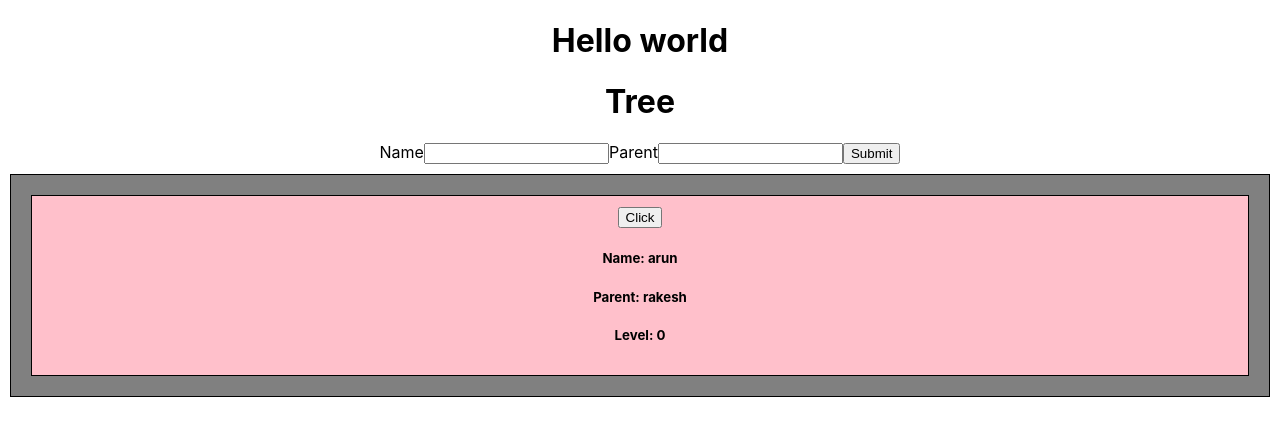
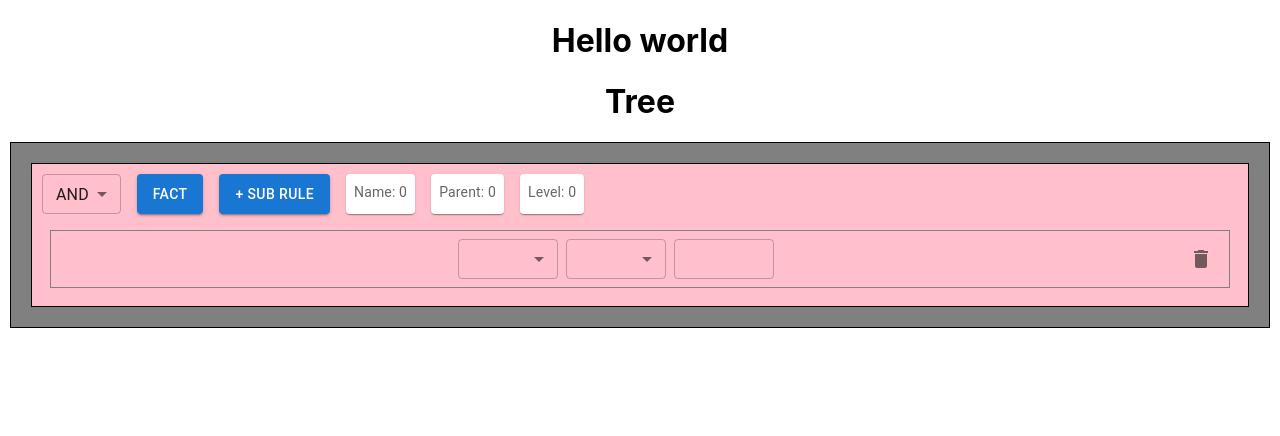
Before and after one commit to Arunkumar2611/Prac, a React (Create React App) app: page / in a window 1280 px wide. Shown: the top 436 px of the page. Built offline with nearby package versions, Linux system fonts and the light colour scheme.

Commit message:
format and remove unused code

```diff
--- a/src/TreeComponent/ListItem.js
+++ b/src/TreeComponent/ListItem.js
@@ -1,28 +1,91 @@
-import React from "react";
+import React, { useState } from "react";
+import { Box, Button, IconButton, Stack, Select, MenuItem, Paper } from "@mui/material";
+import DeleteIcon from "@mui/icons-material/Delete";
+import FactSelect from "../Component/FactSelect";
+import { styled } from '@mui/material/styles';
+
+const Item = styled(Paper)(({ theme }) => ({
+  backgroundColor: theme.palette.mode === 'dark' ? '#1A2027' : '#fff',
+  ...theme.typography.body2,
+  padding: theme.spacing(1),
+  textAlign: 'center',
+  color: theme.palette.text.secondary,
+}));
 
 export default function ListItem(props) {
   const { item, level, handleClick, recursiveRemove } = props;
-  console.log("%cInside Listitem", "color: purple", item);
+  // console.log("%cInside Listitem", "color: purple", item, level);
+  const [subrule, setSubRule] = useState(item.logical);
+  const [addFact, setAddFact] = useState([
+    { optionVal: "", operatorVal: "", valText: "" }
+  ]);
+
+  const handleAddFact = () => {
+    setAddFact([...addFact, { optionVal: "", operatorVal: "", valText: "" }]);
+  };
+
+  const handleLogicalChange = (event) => {
+    setSubRule(event.target.value);
+  };
+
+  console.log("------logical : ", subrule)
+  console.log("item.name : ", item.name)
+  console.log("item.parent : ", item.parent)
+  console.log("item.logical : ", item.logical)
+
   return (
-    <article
-    style={{
+    <Box
+      style={{
         backgroundColor: 'pink',
         border: '1px solid',
         padding: '10px',
         margin: '10px',
       }}
     >
-      <button onClick={(e) => handleClick(e, {
-            name: item.parent + Math.floor(Math.random() * 100),
-            children: [],
-            parent: item.name || null,
+      <Stack spacing={2} direction="row">
+        <Select
+          size="small"
+          name="logical"
+          value={subrule}
+          onChange={handleLogicalChange}
+        >
+          <MenuItem value={"AND"}>AND</MenuItem>
+          <MenuItem value={"OR"}>OR</MenuItem>
+        </Select>
+        <Button variant="contained" onClick={handleAddFact}>
+          Fact
+        </Button>
+        <Button variant="contained" onClick={(e) => handleClick(e, {
+          logical: subrule,
+          name: item.parent + Math.floor(Math.random() * 100),
+          children: [],
+          parent: item.name || null,
 
-          })}>Click</button>
+        })}>
+          + Sub Rule
+        </Button>
+        {level > 0 && <IconButton
+          sx={{ float: "right" }}
+          onClick={() => recursiveRemove(item.name)}
+        >
+          <DeleteIcon />
+        </IconButton>}
 
-      {level > 0 && <button onClick={() => recursiveRemove(item.name)}>Remove</button>}
-      <h5>Name: {item.name}</h5>
-      <h5>Parent: {item.parent}</h5>
-      <h5>Level: {level}</h5>
-    </article>
+        <Item>Name: {item.name}</Item>
+        <Item>Parent: {item.parent}</Item>
+        <Item>Level: {level}</Item>
+
+      </Stack>
+      <Box sx={{ mt: 2 }}>
+        {addFact.map((fact, index) => (
+          <FactSelect
+            fact={fact}
+            addFact={addFact}
+            index={index}
+            setAddFact={setAddFact}
+          />
+        ))}
+      </Box>
+    </Box>
   );
 }
--- a/src/TreeComponent/MainApp.js
+++ b/src/TreeComponent/MainApp.js
@@ -2,80 +2,51 @@ import React from 'react'
 import TreeDynamicData from './TreeDynamicData';
 import Form from './Form';
 import { findNodeOriginal } from './Helpers/findNodeOriginal';
+import { yellow } from '@mui/material/colors';
 
 const MainApp = () => {
   const [newData, setNewData] = React.useState([
     {
-        "name": "arun",
+      "logical": "AND",
+      "name": 0,
       "children": [],
-        "parent": "rakesh",
-        "level": 1
-    }
-  ]);
-    const [newDataaa, setNewDataaa] = React.useState([
-      {
-        "name": "arun",
-        "children": [],
-        "parent": "rakesh",
-        "level": 1
+      "parent": 0,
     }
   ]);
 
-    function handleSubmitOriginal(event, incoming) {
-        event.preventDefault();
+
+  const handleClick = (event, incoming) => {
+    console.log("%cInside handler name: ", "color: white; background:gray", incoming.name);
+    console.log("%cInside handler parent: ", "color: white; background:gray", incoming.parent);
+    console.log("%cInside handler logical: ", "color: white; background:gray", incoming.logical);
+
+
+    // console.log("arun", incoming)
     let { parent } = incoming;
-        console.log("incoming", incoming);
+    // console.log("incoming", incoming);
 
     if (newData.length === 0) {
       setNewData((oldData) => [...oldData, incoming]);
-          setNewDataaa((oldData) => [...oldData, incoming]);
-          console.log("%cFIRST COMPONENT", "color: orange", incoming);
+      // console.log("%cFIRST COMPONENT", "color: orange", incoming);
     } else {
       console.log("adding a child");
+      console.log("new", newData)
       let currentData = newData[0];
       if (!parent) {
         parent = currentData.name;
         incoming.parent = parent;
       }
-          console.log("currentData", currentData, "parent", currentData.name);
+      // console.log("currentData", currentData, "parent", currentData.name);
       // we need to loop throught the current tree to find the matching parent
       // once found, we need to push the new node to the array of children of that parent node
       const newChild = findNodeOriginal(parent, incoming, currentData);
-          setNewData([newChild]);
-        }
-      }
-
-
-      const handleClick = (event, incoming) => {
-        console.log("arun", incoming)
-        let { parent } = incoming;
-        console.log("incoming", incoming);
-
-        if (newData.length === 0) {
-          setNewData((oldData) => [...oldData, incoming]);
-          setNewDataaa((oldData) => [...oldData, incoming]);
-          console.log("%cFIRST COMPONENT", "color: orange", incoming);
-        } else {
-          console.log("adding a child");
-          console.log("new", newDataaa)
-          let currentData = newDataaa[0];
-          if (!parent) {
-            parent = currentData.name;
-            incoming.parent = parent;
-          }
-          console.log("currentData", currentData, "parent", currentData.name);
-          // we need to loop throught the current tree to find the matching parent
-          // once found, we need to push the new node to the array of children of that parent node
-          const newChild = findNodeOriginal(parent, incoming, currentData);
-          setNewDataaa([newChild]);
       setNewData([newChild]);
 
     }
   }
 
   const removeFunc = (name, arr) => {
-        console.log("*****************name",name, "****************Arr", arr)
-        return  arr
+    return arr
       .filter((el) => el.name !== name)
       .map((el) => {
         if (!el.children || !Array.isArray(el.children)) return el;
@@ -85,16 +56,14 @@ const MainApp = () => {
   }
 
   const recursiveRemove = (name) => {
-        const result = removeFunc(name, newDataaa);
-        setNewDataaa(result)
+    const result = removeFunc(name, newData);
+    setNewData(result)
   }
 
   console.log("newData", newData);
-console.log("newDataaaa", newDataaa);
   return (
     <div>
       <h1>Tree</h1>
-            <Form handleSubmit={handleSubmitOriginal} />
       <TreeDynamicData dynamicData={newData} handleClick={handleClick} recursiveRemove={recursiveRemove} />
 
     </div>
--- a/src/TreeComponent/TreeDynamicData.js
+++ b/src/TreeComponent/TreeDynamicData.js
@@ -1,13 +1,14 @@
 import React from "react";
 import ListItem from "./ListItem";
+import { Box } from "@mui/material";
 
 export default function TreeDynamicData(props) {
   const { dynamicData, level = 0, handleClick, recursiveRemove } = props;
-  console.log("%cinside tree", "color: red", dynamicData, "level", level);
+  // console.log("%cinside tree", "color: red", dynamicData, "level", level);
   if (!dynamicData || !dynamicData.length) return null;
 
   return (
-    <div style={{
+    <Box style={{
       backgroundColor: 'gray',
       border: '1px solid',
       padding: '10px',
@@ -15,11 +16,10 @@ export default function TreeDynamicData(props) {
     }}>
       {dynamicData.map((item) => (
         <div id={item.name} className="item" key={item.name}>
-
           <ListItem item={item} level={level} handleClick={handleClick} recursiveRemove={recursiveRemove} />
           <TreeDynamicData dynamicData={item.children} level={level + 1} handleClick={handleClick} recursiveRemove={recursiveRemove} />
         </div>
       ))}
-    </div>
+    </Box>
   );
 }
```
Lines whose indentation alone changed are shown as unchanged.
